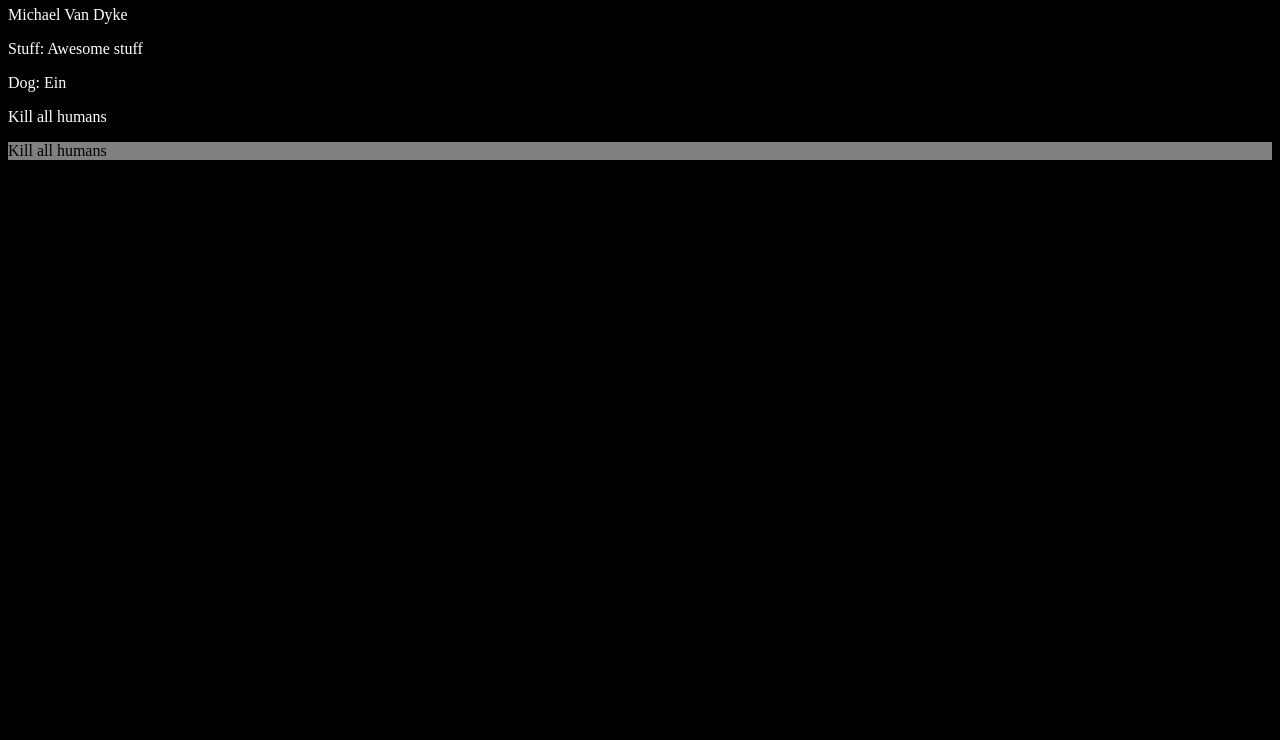
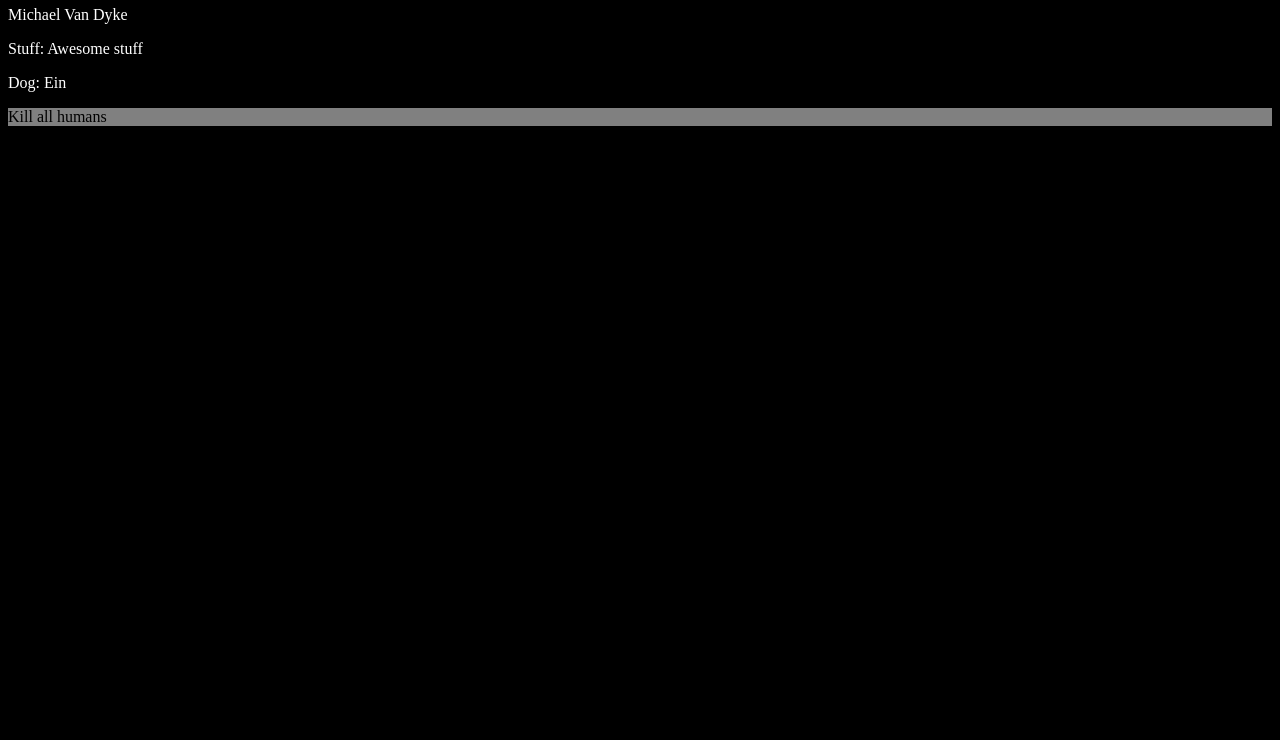
Before and after one commit to Drenath/git-inclass, a plain HTML site: page index.html in a window 1280 px wide. Shown: the part 60-800 px from the top of the page. Drawn offline with Linux system fonts and the light colour scheme.

Commit message:
Merge add_css feature

```diff
--- a/index.html
+++ b/index.html
@@ -24,11 +24,10 @@
     <p>
       Dog: Ein
     </p>
-    <p>
-      Kill all humans
-    </p>
-    <p class="bender">
-      Kill all humans
-    </p>
+    <footer>
+      <p class="bender">
+        Kill all humans
+      </p>
+    </footer>
   </body>
 </html>
```
